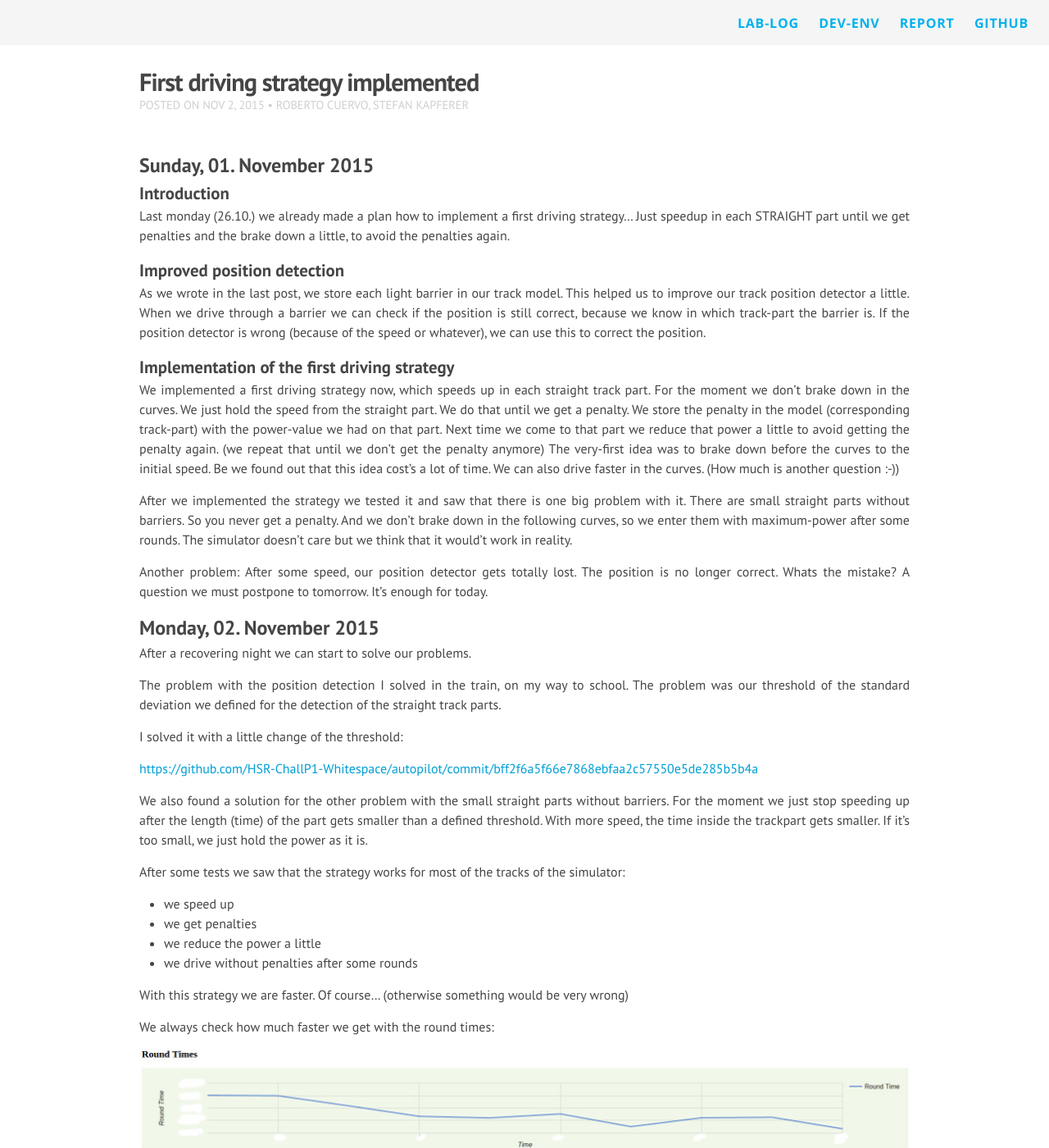
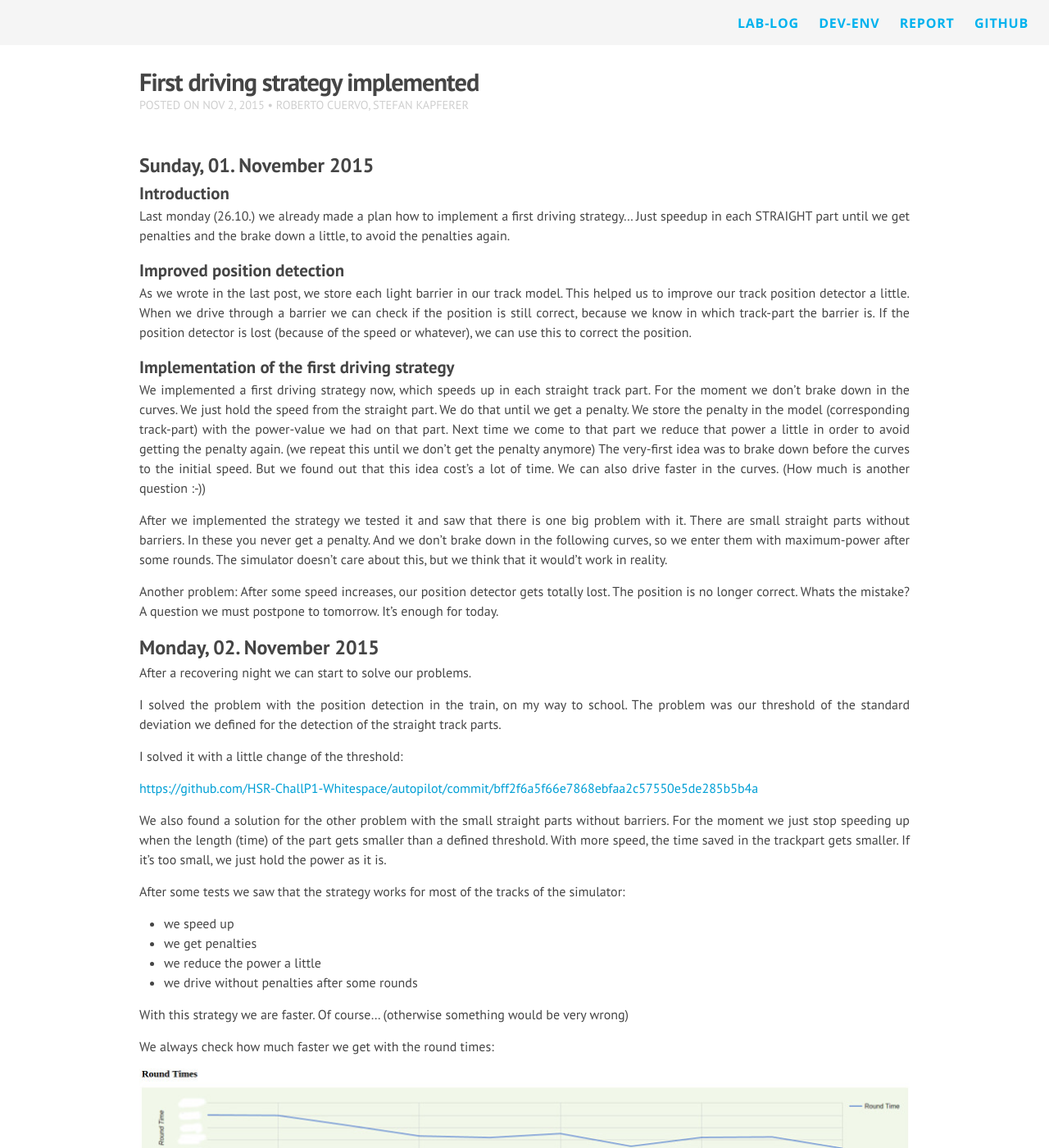
Before and after one commit to HSR-ChallP1-Whitespace/hsr-challp1-whitespace.github.io, a Jekyll site: the page built from _posts/2015-11-01-first-driving-strategy-implemented.md, in a window 1280 px wide and 1400 px high. Shown: the whole window at 82% size. Built offline with Jekyll 4.4.1, drawn with Linux system fonts in a browser that asks for light colours; nearby versions of some CDN libraries; Markdown is read by kramdown in place of the engine named in the settings; comment, search, counter and statistics services are not loaded.

Commit message:
Corrected some small grammatical errors in log

```diff
--- a/_posts/2015-11-01-first-driving-strategy-implemented.md
+++ b/_posts/2015-11-01-first-driving-strategy-implemented.md
@@ -12,26 +12,26 @@ Last monday (26.10.) we already made a plan how to implement a first driving str
 
 ### Improved position detection
 As we wrote in the last post, we store each light barrier in our track model. This helped us to improve our track position detector a little.
-When we drive through a barrier we can check if the position is still correct, because we know in which track-part the barrier is. If the position detector is wrong (because of the speed or whatever), we can use this to correct the position.
+When we drive through a barrier we can check if the position is still correct, because we know in which track-part the barrier is. If the position detector is lost (because of the speed or whatever), we can use this to correct the position.
 
 ### Implementation of the first driving strategy
 We implemented a first driving strategy now, which speeds up in each straight track part. For the moment we don't brake down in the curves. We just hold the speed from the straight part.
 We do that until we get a penalty. We store the penalty in the model (corresponding track-part) with the power-value we had on that part.
-Next time we come to that part we reduce that power a little to avoid getting the penalty again. (we repeat that until we don't get the penalty anymore)
-The very-first idea was to brake down before the curves to the initial speed. Be we found out that this idea cost's a lot of time. We can also drive faster in the curves. (How much is another question :-))
+Next time we come to that part we reduce that power a little in order to avoid getting the penalty again. (we repeat this until we don't get the penalty anymore)
+The very-first idea was to brake down before the curves to the initial speed. But we found out that this idea cost's a lot of time. We can also drive faster in the curves. (How much is another question :-))
 
 After we implemented the strategy we tested it and saw that there is one big problem with it.
-There are small straight parts without barriers. So you never get a penalty. And we don't brake down in the following curves, so we enter them with maximum-power after some rounds.
-The simulator doesn't care but we think that it would't work in reality.
+There are small straight parts without barriers. In these you never get a penalty. And we don't brake down in the following curves, so we enter them with maximum-power after some rounds.
+The simulator doesn't care about this, but we think that it would't work in reality.
 
-Another problem: After some speed, our position detector gets totally lost. The position is no longer correct.
+Another problem: After some speed increases, our position detector gets totally lost. The position is no longer correct.
 Whats the mistake? A question we must postpone to tomorrow. It's enough for today.
 
 
 ## Monday, 02. November 2015
 After a recovering night we can start to solve our problems.
 
-The problem with the position detection I solved in the train, on my way to school. The problem was our threshold of the standard deviation we defined
+I solved the problem with the position detection in the train, on my way to school. The problem was our threshold of the standard deviation we defined
 for the detection of the straight track parts.
 
 I solved it with a little change of the threshold:
@@ -39,8 +39,8 @@ I solved it with a little change of the threshold:
 [https://github.com/HSR-ChallP1-Whitespace/autopilot/commit/bff2f6a5f66e7868ebfaa2c57550e5de285b5b4a](https://github.com/HSR-ChallP1-Whitespace/autopilot/commit/bff2f6a5f66e7868ebfaa2c57550e5de285b5b4a)
 
 
-We also found a solution for the other problem with the small straight parts without barriers. For the moment we just stop speeding up after the length (time) of the part gets smaller than a defined threshold.
-With more speed, the time inside the trackpart gets smaller. If it's too small, we just hold the power as it is.
+We also found a solution for the other problem with the small straight parts without barriers. For the moment we just stop speeding up when the length (time) of the part gets smaller than a defined threshold.
+With more speed, the time saved in the trackpart gets smaller. If it's too small, we just hold the power as it is.
 
 After some tests we saw that the strategy works for most of the tracks of the simulator:
 
```
